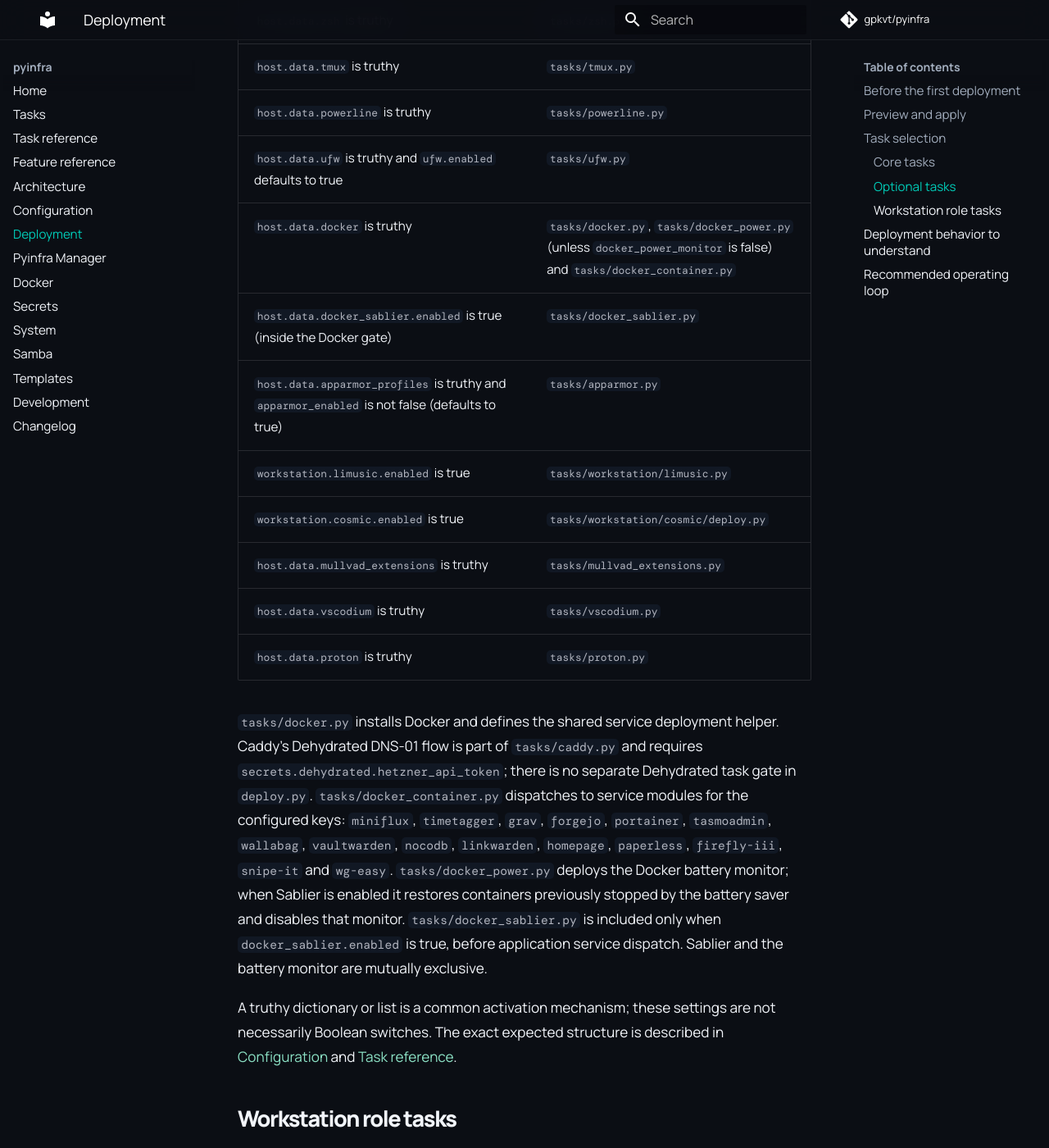
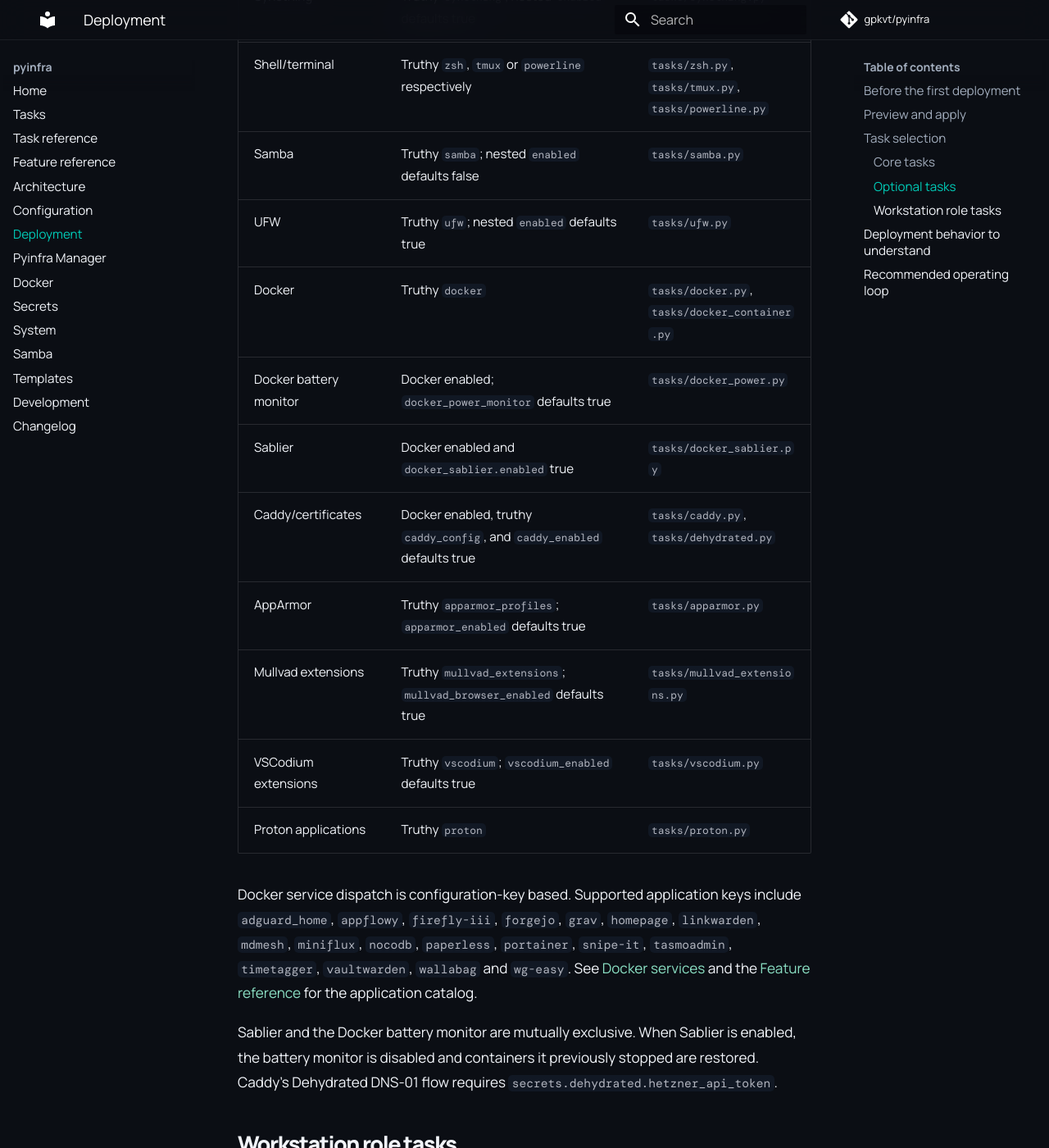
Before and after one commit to gpkvt/pyinfra, an MkDocs documentation site: the page built from docs/deployment.md, in a window 1280 px wide and 1400 px high, scrolled down 3066 px. Shown: the whole window at 82% size. Built offline with MkDocs 1.6.1 and Material for MkDocs 9.7.7, drawn with Linux system fonts in a browser that asks for light colours; comment, search, counter and statistics services are not loaded; some of the changed text lies outside the part shown.

Commit message:
docs: align feature and deployment references

```diff
--- a/docs/deployment.md
+++ b/docs/deployment.md
@@ -62,30 +62,31 @@ The core set can still have conditional behavior internally, but its modules are
 
 ### Optional tasks
 
-| Inclusion condition in `deploy.py` | Module |
-| --- | --- |
-| Flatpak executable detected by `Which` | `tasks/flatpak.py` |
-| `host.data.ssh_config` is truthy | `tasks/ssh_config.py` |
-| `host.data.wireguard_config` and `secrets.wireguard` are truthy, and `wireguard_enabled` is not false (defaults to true) | `tasks/wireguard.py` |
-| `host.data.syncthing` is truthy and `syncthing.enabled` is not false (defaults to true) | `tasks/syncthing.py` |
-| `local_network_cidr` and `wireguard_interface` are truthy | `tasks/vpn.py` |
-| `host.data.docker` and `host.data.caddy_config` are truthy, and `caddy_enabled` is not false (defaults to true) | `tasks/caddy.py` and `tasks/dehydrated.py` |
-| `host.data.zsh` is truthy | `tasks/zsh.py` |
-| `host.data.tmux` is truthy | `tasks/tmux.py` |
-| `host.data.powerline` is truthy | `tasks/powerline.py` |
-| `host.data.ufw` is truthy and `ufw.enabled` defaults to true | `tasks/ufw.py` |
-| `host.data.docker` is truthy | `tasks/docker.py`, `tasks/docker_power.py` (unless `docker_power_monitor` is false) and `tasks/docker_container.py` |
-| `host.data.docker_sablier.enabled` is true (inside the Docker gate) | `tasks/docker_sablier.py` |
-| `host.data.apparmor_profiles` is truthy and `apparmor_enabled` is not false (defaults to true) | `tasks/apparmor.py` |
-| `workstation.limusic.enabled` is true | `tasks/workstation/limusic.py` |
-| `workstation.cosmic.enabled` is true | `tasks/workstation/cosmic/deploy.py` |
-| `host.data.mullvad_extensions` is truthy | `tasks/mullvad_extensions.py` |
-| `host.data.vscodium` is truthy | `tasks/vscodium.py` |
-| `host.data.proton` is truthy | `tasks/proton.py` |
+The optional modules are included only when the relevant configuration and runtime prerequisites are satisfied. The full inclusion matrix is maintained in the [Feature reference](feature-reference.md).
 
-`tasks/docker.py` installs Docker and defines the shared service deployment helper. Caddy's Dehydrated DNS-01 flow is part of `tasks/caddy.py` and requires `secrets.dehydrated.hetzner_api_token`; there is no separate Dehydrated task gate in `deploy.py`. `tasks/docker_container.py` dispatches to service modules for the configured keys: `miniflux`, `timetagger`, `grav`, `forgejo`, `portainer`, `tasmoadmin`, `wallabag`, `vaultwarden`, `nocodb`, `linkwarden`, `homepage`, `paperless`, `firefly-iii`, `snipe-it` and `wg-easy`. `tasks/docker_power.py` deploys the Docker battery monitor; when Sablier is enabled it restores containers previously stopped by the battery saver and disables that monitor. `tasks/docker_sablier.py` is included only when `docker_sablier.enabled` is true, before application service dispatch. Sablier and the battery monitor are mutually exclusive.
+| Feature | Inclusion condition | Module(s) |
+| --- | --- | --- |
+| Cron | Non-empty `cron_jobs` | `tasks/cron.py` |
+| Flatpak | Flatpak executable detected during initialization | `tasks/flatpak.py` |
+| SSH client | Truthy `ssh_config` | `tasks/ssh_config.py` |
+| WireGuard config | Truthy `wireguard_config` and `secrets.wireguard`; `wireguard_enabled` defaults true | `tasks/wireguard.py` |
+| VPN activation | `local_network_cidr` and `wireguard_interface`; `vpn_enabled` defaults true | `tasks/vpn.py` |
+| Syncthing | Truthy `syncthing`; nested `enabled` defaults true | `tasks/syncthing.py` |
+| Shell/terminal | Truthy `zsh`, `tmux` or `powerline` respectively | `tasks/zsh.py`, `tasks/tmux.py`, `tasks/powerline.py` |
+| Samba | Truthy `samba`; nested `enabled` defaults false | `tasks/samba.py` |
+| UFW | Truthy `ufw`; nested `enabled` defaults true | `tasks/ufw.py` |
+| Docker | Truthy `docker` | `tasks/docker.py`, `tasks/docker_container.py` |
+| Docker battery monitor | Docker enabled; `docker_power_monitor` defaults true | `tasks/docker_power.py` |
+| Sablier | Docker enabled and `docker_sablier.enabled` true | `tasks/docker_sablier.py` |
+| Caddy/certificates | Docker enabled, truthy `caddy_config`, and `caddy_enabled` defaults true | `tasks/caddy.py`, `tasks/dehydrated.py` |
+| AppArmor | Truthy `apparmor_profiles`; `apparmor_enabled` defaults true | `tasks/apparmor.py` |
+| Mullvad extensions | Truthy `mullvad_extensions`; `mullvad_browser_enabled` defaults true | `tasks/mullvad_extensions.py` |
+| VSCodium extensions | Truthy `vscodium`; `vscodium_enabled` defaults true | `tasks/vscodium.py` |
+| Proton applications | Truthy `proton` | `tasks/proton.py` |
 
-A truthy dictionary or list is a common activation mechanism; these settings are not necessarily Boolean switches. The exact expected structure is described in [Configuration](configuration.md) and [Task reference](tasks.md).
+Docker service dispatch is configuration-key based. Supported application keys include `adguard_home`, `appflowy`, `firefly-iii`, `forgejo`, `grav`, `homepage`, `linkwarden`, `mdmesh`, `miniflux`, `nocodb`, `paperless`, `portainer`, `snipe-it`, `tasmoadmin`, `timetagger`, `vaultwarden`, `wallabag` and `wg-easy`. See [Docker services](docker.md) and the [Feature reference](feature-reference.md) for the application catalog.
+
+Sablier and the Docker battery monitor are mutually exclusive. When Sablier is enabled, the battery monitor is disabled and containers it previously stopped are restored. Caddy's Dehydrated DNS-01 flow requires `secrets.dehydrated.hetzner_api_token`.
 
 ### Workstation role tasks
 
@@ -103,6 +104,7 @@ The workstation role is assigned through inventory group membership, not by nami
 | `workstation.desktop.enabled` | `tasks/workstation/desktop.py` | Installs common desktop integration packages; optional `packages` replaces the defaults. |
 | `workstation.maintenance.enabled` | `tasks/workstation/maintenance.py` | Installs maintenance utilities only; no unattended upgrades or scheduled reboots. |
 | `workstation.cosmic.enabled` | `tasks/workstation/cosmic/deploy.py` | Applies independently enabled appearance, window management, input, shortcuts, panel, dock, workspaces and optional config-file synchronization. Display/output settings are not managed. |
+| `workstation.limusic.enabled` | `tasks/workstation/limusic.py` | Installs the latest stable x86-64 AppImage after SHA-256 verification and creates a desktop launcher. |
 | `workstation.limusic.enabled` | `tasks/workstation/limusic.py` | Installs the stable x86-64 AppImage after SHA-256 verification and creates its desktop launcher. |
 
 The tracked workstation example disables all workstation features by default. Audit and explicitly enable each feature before applying a deployment.
```
Also changed, not shown: docs/configuration.md (+5 -1 lines).
